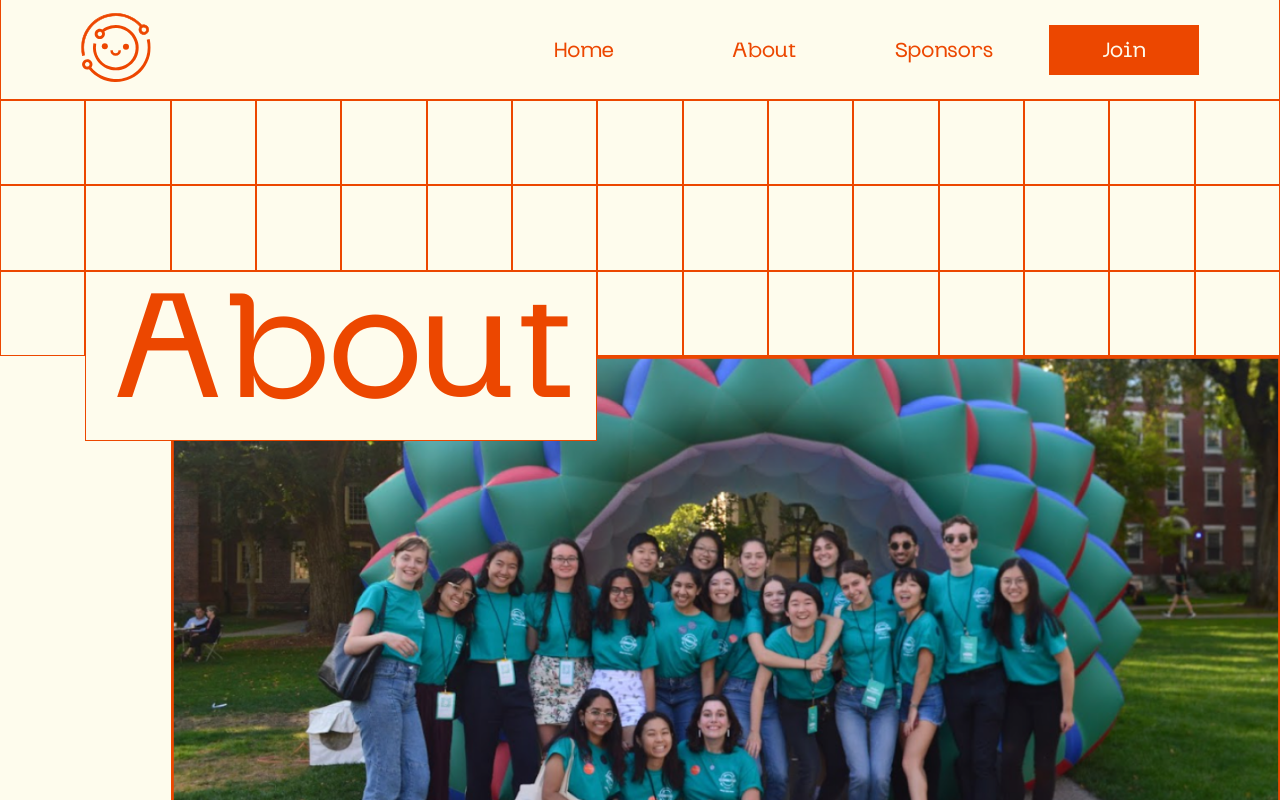
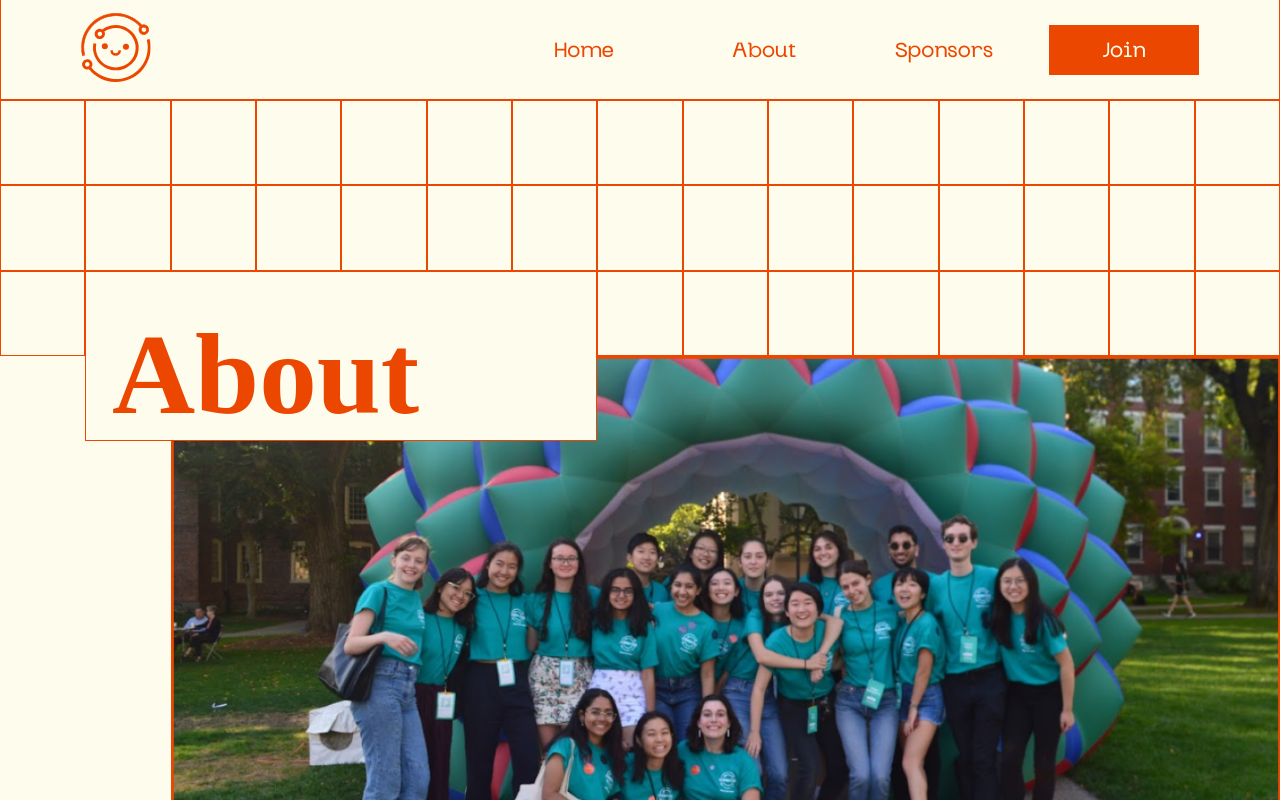
Before and after one commit to artemagvanian/bwxd-website-2022, a React (Vite) app: page /about in a window 1280 px wide. Shown: the top 800 px of the page. Built offline with nearby package versions, Linux system fonts and the light colour scheme.

Commit message:
Update font importing

```diff
--- a/src/views/About.module.scss
+++ b/src/views/About.module.scss
@@ -1,15 +1,5 @@
 $base-color: #EC4700;
 $bgd-color: #fefced;
-
-@font-face {
-  font-family: "Glock Grotesque";
-  src: url("../assets/fonts/GlockGrotesque-Medium.ttf");
-}
-
-@font-face {
-  font-family: "Inter";
-  src: url("../assets/fonts/Inter-VariableFont_slnt,wght.ttf");
-}
 
 .homeCell,
 .homeTriangle {
--- a/src/views/Sponsors.module.scss
+++ b/src/views/Sponsors.module.scss
@@ -1,15 +1,5 @@
 $base-color: #31788e;
 $bgd-color: #fefced;
-
-@font-face {
-  font-family: "Glock Grotesque";
-  src: url("../assets/fonts/GlockGrotesque-Medium.ttf");
-}
-
-@font-face {
-  font-family: "Inter";
-  src: url("../assets/fonts/Inter-VariableFont_slnt,wght.ttf");
-}
 
 .homeCell,
 .homeTriangle {
```
Also changed, not shown: src/assets/hero.svg, src/assets/hero_mobile.svg.
